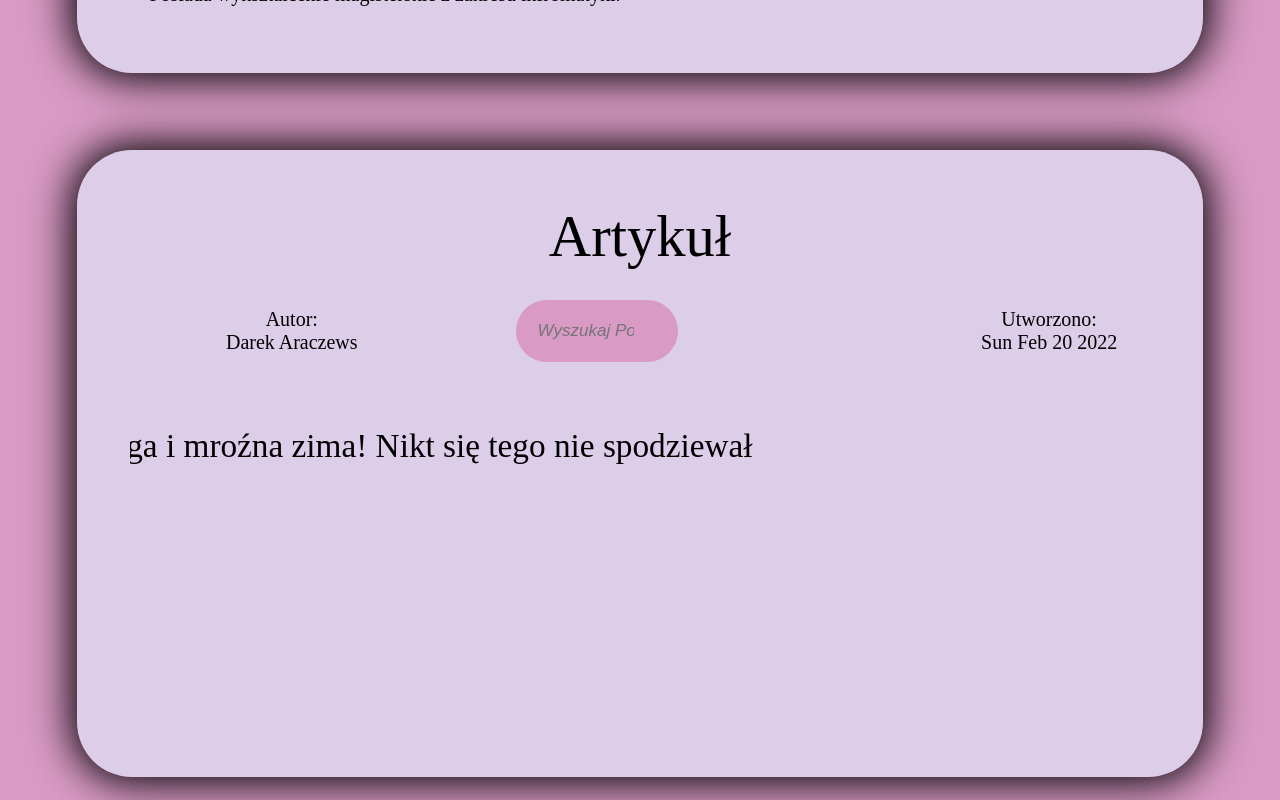
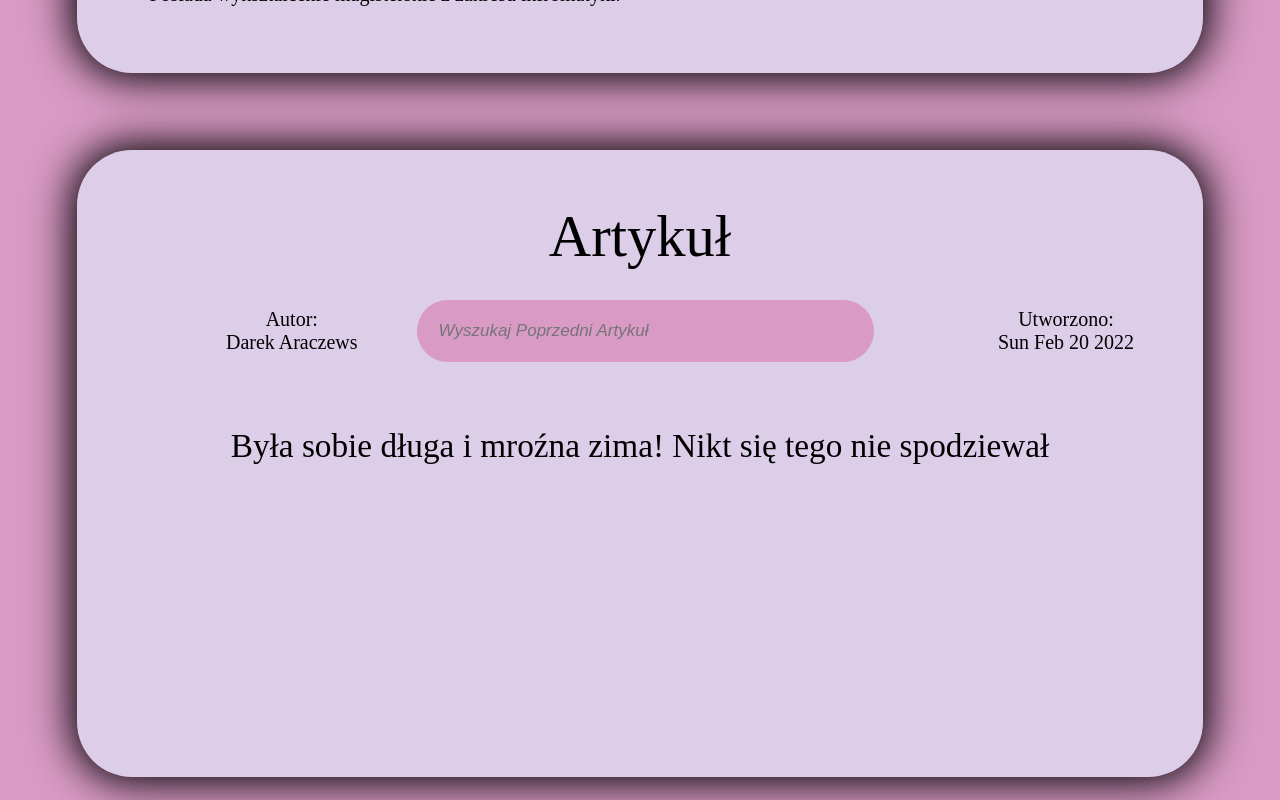
Before and after one commit to D4R3KGR4J3K/acs_website, a Vue app: page / in a window 1280 px wide. Shown: the part 1696-2496 px from the top of the page. Built offline with nearby package versions, Linux system fonts and the light colour scheme.

Commit message:
Fix problem with Article Segment

```diff
--- a/src/components/SegmentArticle.vue
+++ b/src/components/SegmentArticle.vue
@@ -83,7 +83,7 @@ export default defineComponent({
 .contentArticle {
   display: flex;
   position: relative;
-  width: 33.3333333vw;
+  width: 100%;
   height: 100%;
   align-items: center;
   flex-direction: column;
@@ -93,7 +93,7 @@ export default defineComponent({
   display: flex;
   position: relative;
   text-align: center;
-  width: 15%;
+  width: max-content;
   margin-top: 8px;
   margin-left: 12vh;
   margin-right: 2vh;
@@ -104,7 +104,7 @@ export default defineComponent({
   display: flex;
   position: relative;
   text-align: center;
-  width: 15%;
+  width: max-content;
   margin-top: 8px;
   margin-left: 10vh;
   margin-right: 2vh;
@@ -142,7 +142,7 @@ export default defineComponent({
     position: relative;
     background-color: #d99ac5;
     padding: 15px;
-    width: 50%;
+    width: 33.3333333vw;
     border-top-left-radius: 55px;
     border-bottom-left-radius: 55px;
     border-top-right-radius: 55px;
```
